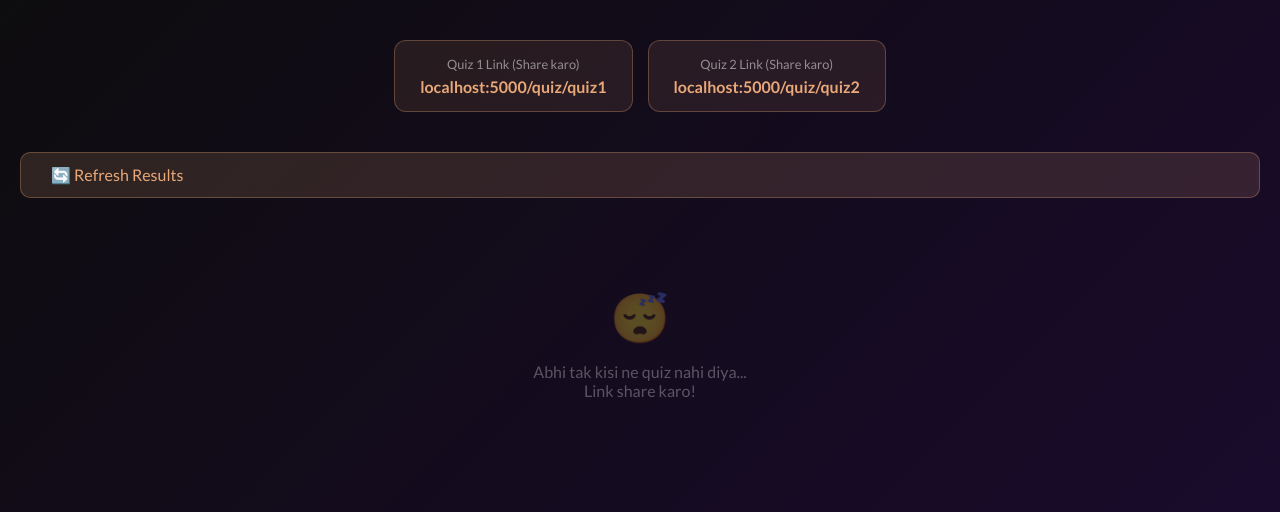
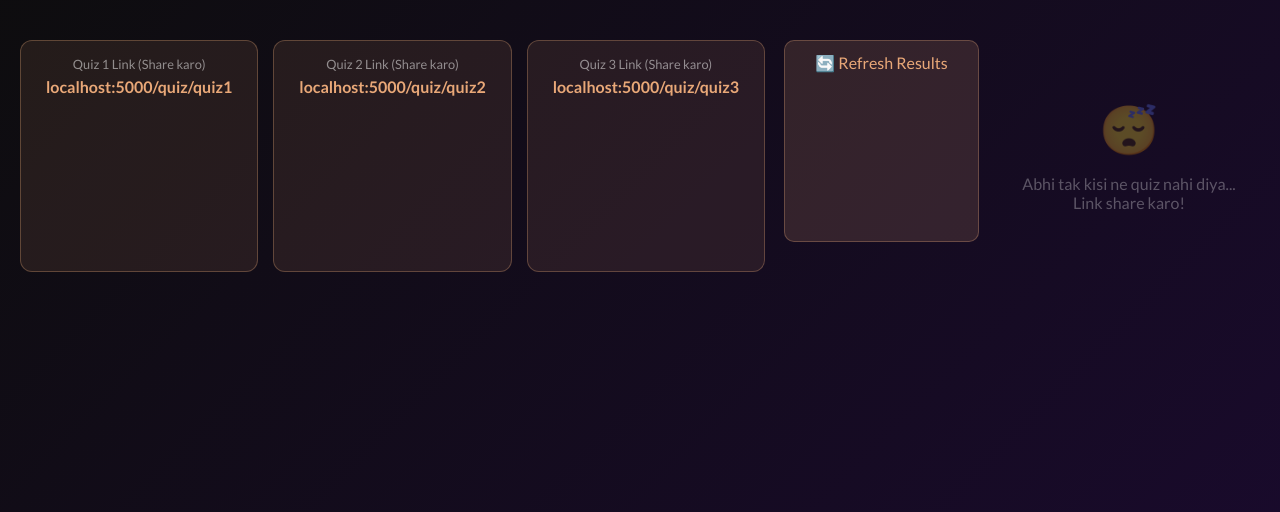
Before and after one commit to malsoncorbellcad-cyber/quiz-app, a Flask app: page /admin in a window 1280 px wide. Shown: the part 110-622 px from the top of the page. Run offline with Flask 3, Linux system fonts and the light colour scheme.

Commit message:
admin quiz3 added

```diff
--- a/templates/admin.html
+++ b/templates/admin.html
@@ -177,6 +177,9 @@
         <p>Quiz 2 Link (Share karo)</p>
         <a href="/quiz/quiz2">localhost:5000/quiz/quiz2</a>
     </div>
+<div class="link-card">
+    <p>Quiz 3 Link (Share karo)</p>
+    <a href="/quiz/quiz3">localhost:5000/quiz/quiz3</a>
 </div>
 
 <a href="/admin" class="refresh-btn">🔄 Refresh Results</a>
```
